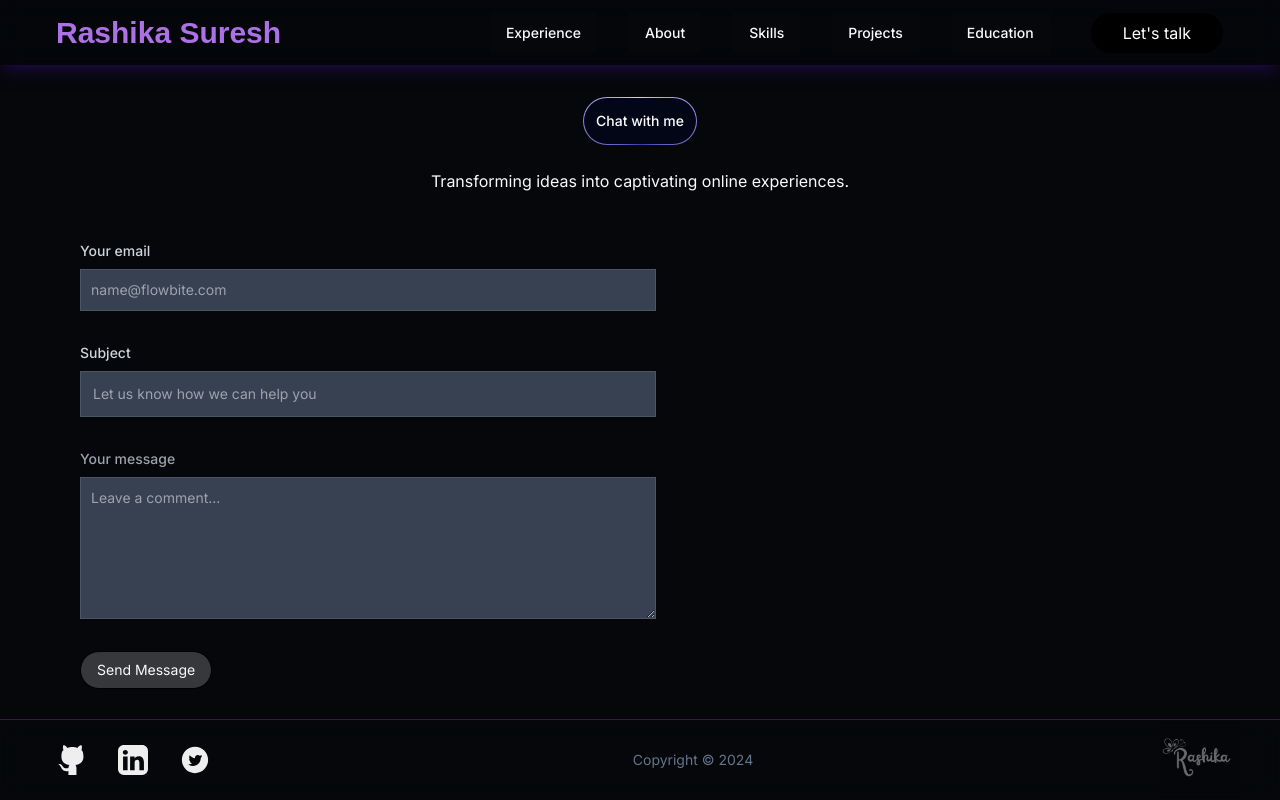
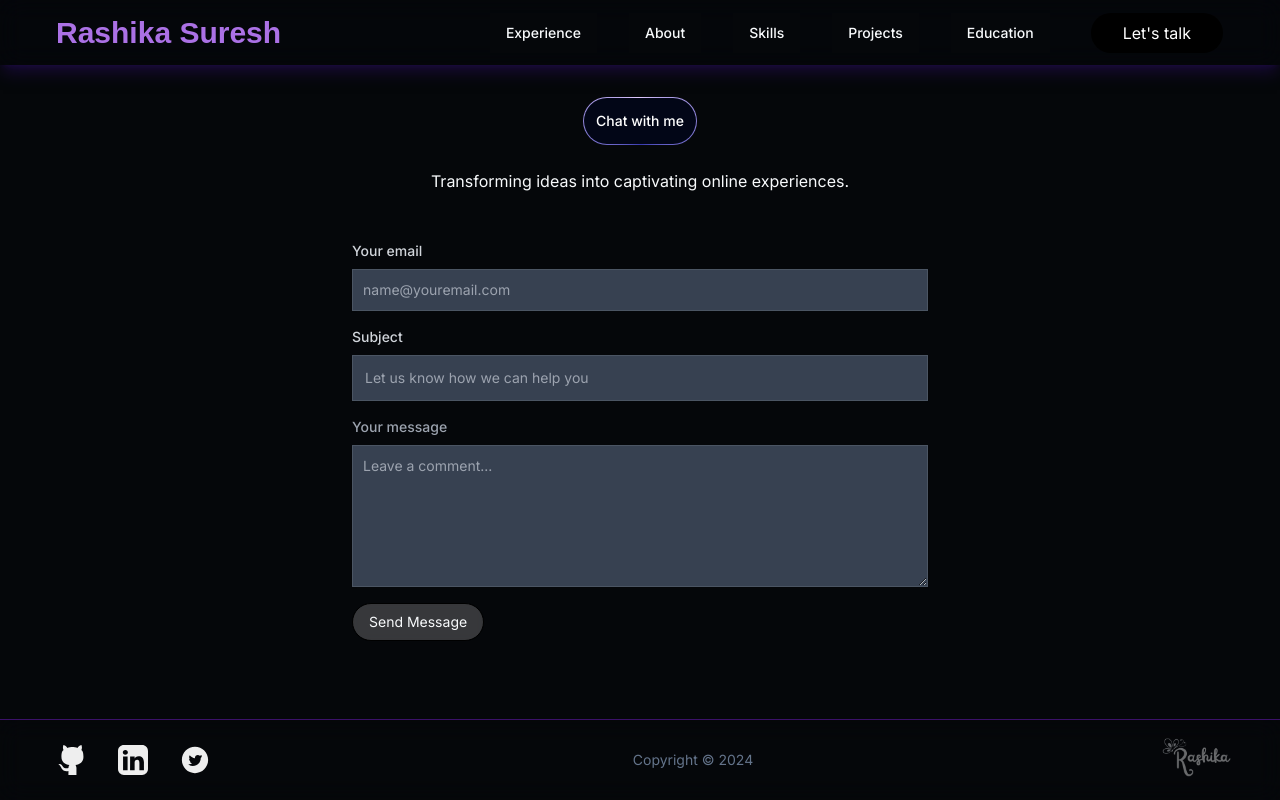
Before and after one commit to Rashika258/portfolio, a Next.js app: page /contact in a window 1280 px wide. Built offline with nearby package versions, Linux system fonts and the light colour scheme; a web font is replaced by a local one.

Commit message:
contact changes

```diff
--- a/app/contact/page.tsx
+++ b/app/contact/page.tsx
@@ -11,7 +11,11 @@ export default function Contact() {
         text={"Transforming ideas into captivating online experiences."}
       />
 
-      <form action="#" className="max-w-xl space-y-8  py-8">
+      <div className="flex w-full items-center justify-center py-8">
+        <form
+          action="mailto:rashikasuresh312@gmail.com"
+          className="w-full  max-w-xl space-y-4  "
+        >
           <div>
             <label
               htmlFor="email"
@@ -23,7 +27,7 @@ export default function Contact() {
               type="email"
               id="email"
               className="focus:ring-primary-500  focus:border-primary-500   focus:ring-primary-500 focus:border-primary-500 shadow-sm-light block w-full rounded-lg border border-gray-600 bg-gray-700 p-2.5 text-sm text-white placeholder-gray-400 shadow-sm"
-            placeholder="name@flowbite.com"
+              placeholder="name@youremail.com"
               required
             />
           </div>
@@ -42,7 +46,7 @@ export default function Contact() {
               required
             />
           </div>
-        <div className="sm:col-span-2">
+          <div>
             <label
               htmlFor="message"
               className="mb-2 block text-sm font-medium text-gray-400"
@@ -57,10 +61,14 @@ export default function Contact() {
             ></textarea>
           </div>
 
-        <button className="rounded-full border border-black bg-white/[0.2] px-4 py-2 text-sm backdrop-blur-sm transition duration-200 hover:shadow-[0px_0px_4px_4px_rgba(0,0,0,0.1)]">
+          <button
+            type="submit"
+            className="rounded-full border border-black bg-white/[0.2] px-4 py-2 text-sm backdrop-blur-sm transition duration-200 hover:shadow-[0px_0px_4px_4px_rgba(0,0,0,0.1)]"
+          >
             Send Message
           </button>
         </form>
       </div>
+    </div>
   );
 }
```
Lines whose indentation alone changed are shown as unchanged.
